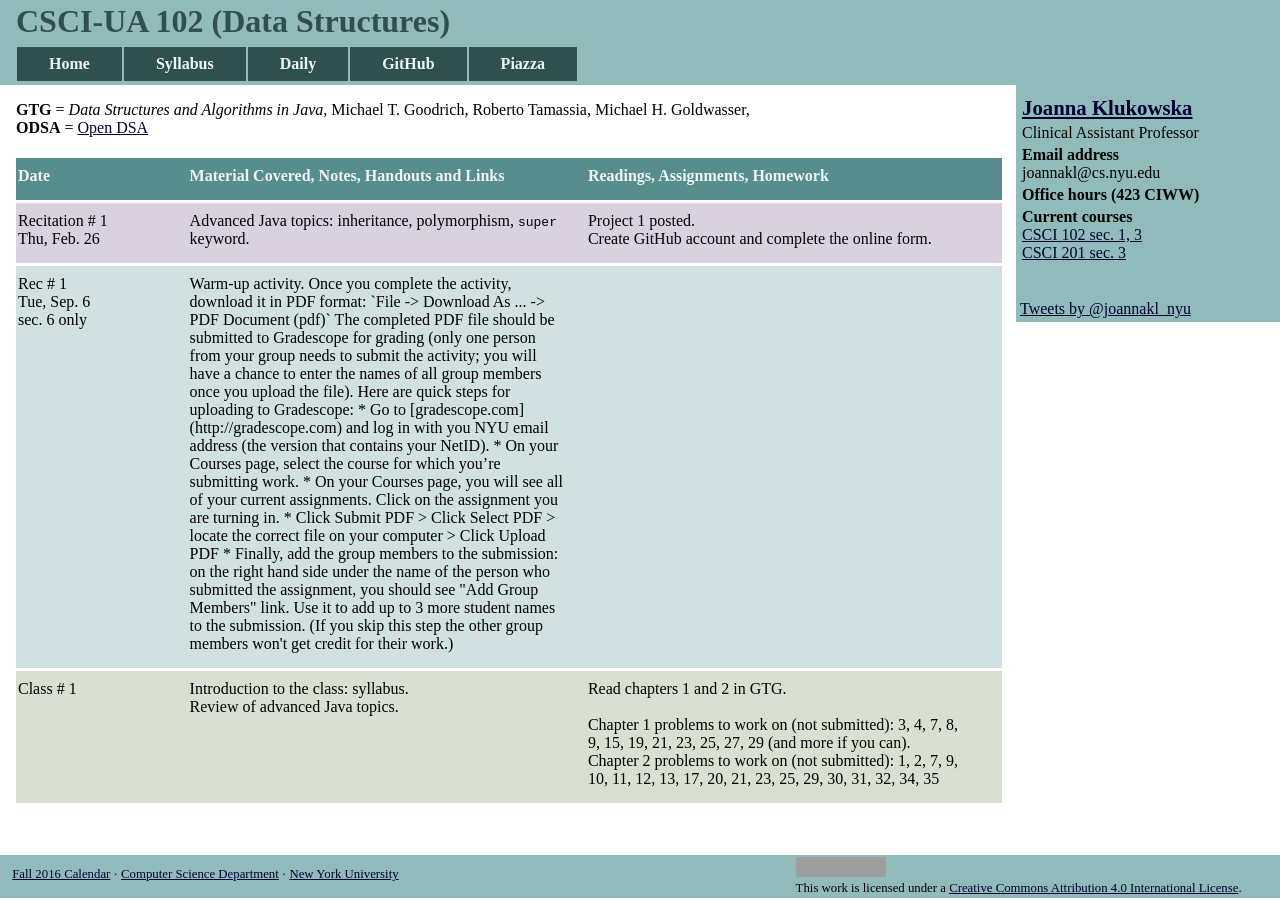
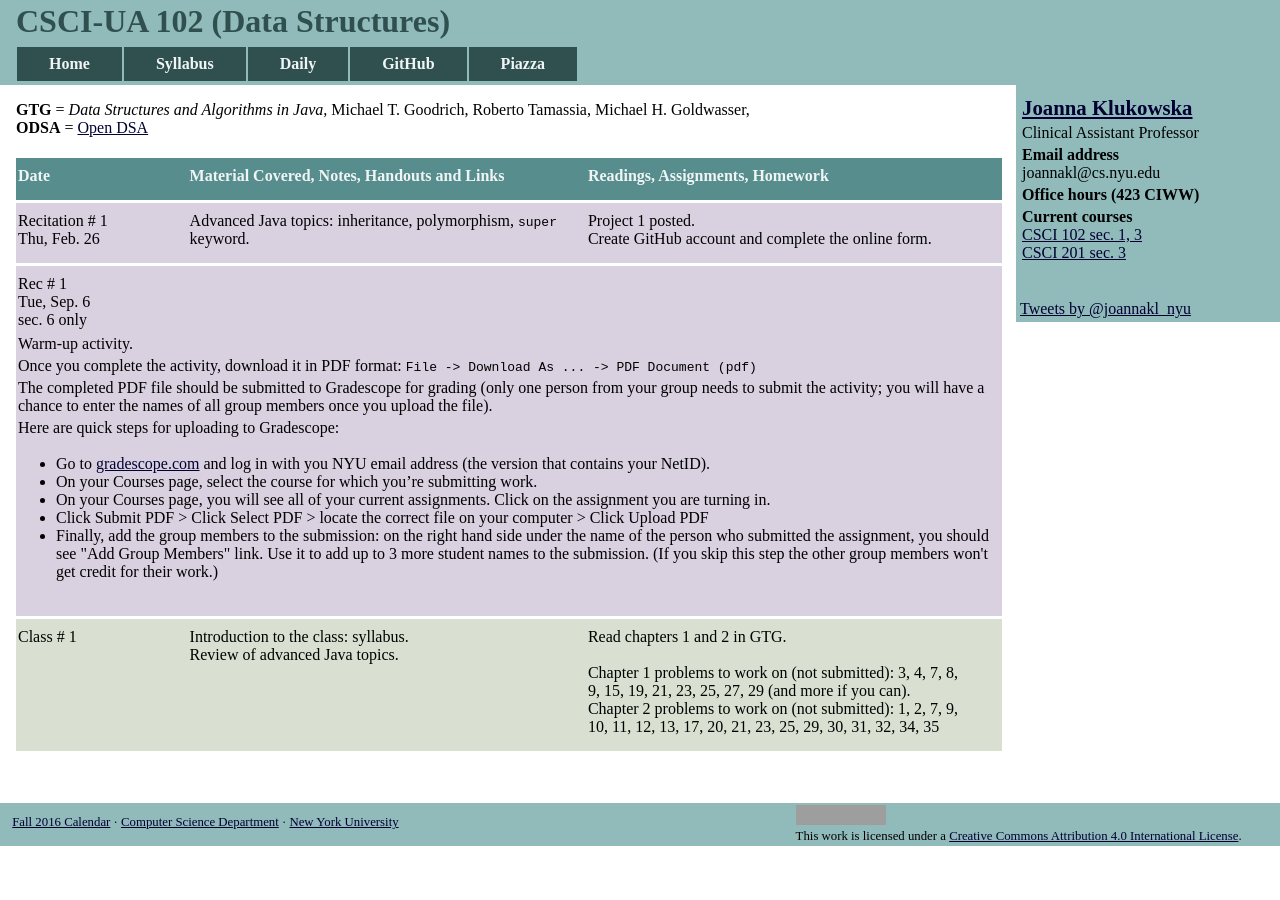
Before and after one commit to joannakl/cs102_f17, a Jekyll site: the page built from daily.html, in a window 1280 px wide. Built offline with Jekyll 4.4.1, drawn with Linux system fonts in a browser that asks for light colours; comment, search, counter and statistics services are not loaded; grey boxes are pictures that could not be loaded.

Commit message:
updating daily for the first few days

```diff
--- a/_includes/daily/02.markdown
+++ b/_includes/daily/02.markdown
@@ -1,15 +1,16 @@
 
-<div class="lecture2">
-    <div class="column_date">
+<div class="recitation">
+<div class="column_date">
 
         Rec # 1 <br>
         Tue, Sep. 6 <br>
         sec. 6 only
 
 
-    </div>
+</div>
 
-    <div class="column_materials">
+<div class="column_recitation">
+<p markdown="block">
 
 Warm-up activity.
 
@@ -18,7 +19,9 @@ Once you complete the activity, download it in PDF format:
 `File -> Download As ... -> PDF Document (pdf)`
 
 The completed PDF file should be submitted to Gradescope for grading (only one person from your group needs to submit the activity; you will have a chance to enter the names of all group members once you upload the file).
+
 Here are quick steps for uploading to Gradescope:
+
 * Go to [gradescope.com](http://gradescope.com) and log in with you NYU email address (the version that contains your NetID).
 * On your Courses page, select the course for which you’re submitting work.
 * On your Courses page, you will see all of your current assignments. Click on the assignment you are turning in.
@@ -26,14 +29,7 @@ Here are quick steps for uploading to Gradescope:
 * Finally, add the group members to the submission: on the right hand side under the name of the person who submitted the assignment, you should see "Add Group Members" link. Use it to add up to 3 more student names to the submission. (If you skip this step the other group members won't get credit for their work.)
 
 
-    </div>
-
-    <div class="column_assign">
-
-        <br>
-
-
-
-    </div>
+</p>
+</div>
 
 </div>
```
Also changed, not shown: _includes/daily/00_lec.markdown (added, +34 -0 lines), _includes/daily/00_rec.markdown (added, +26 -0 lines).
